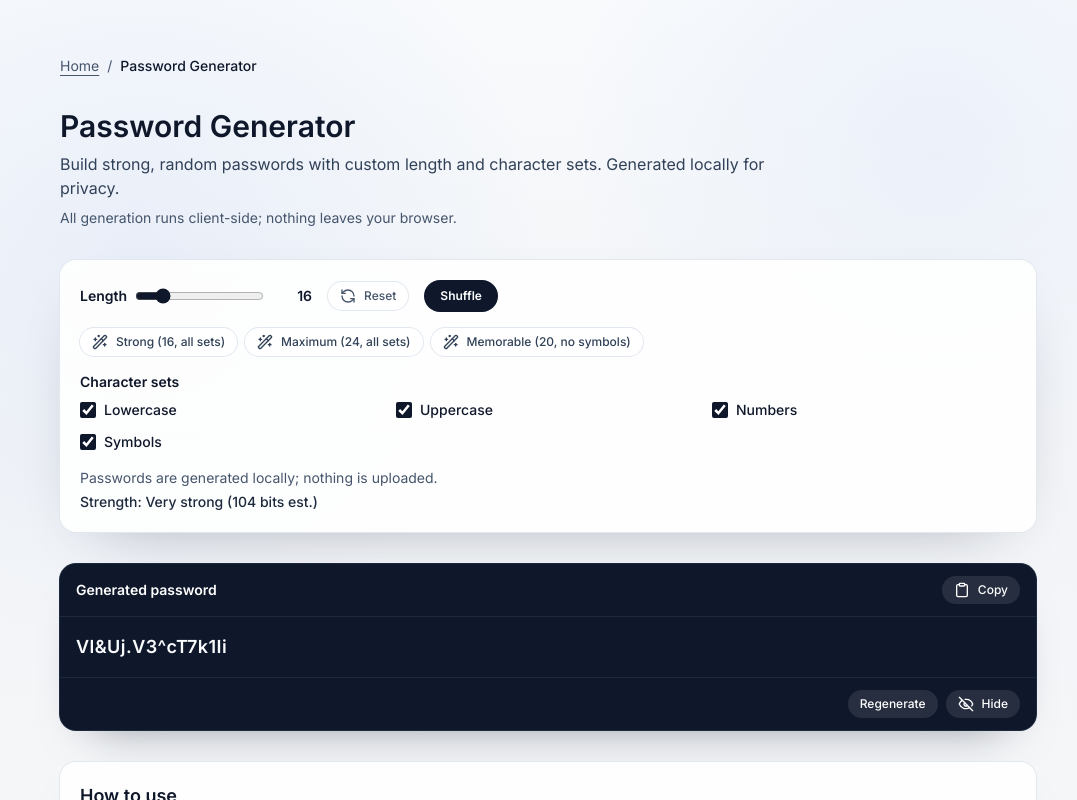
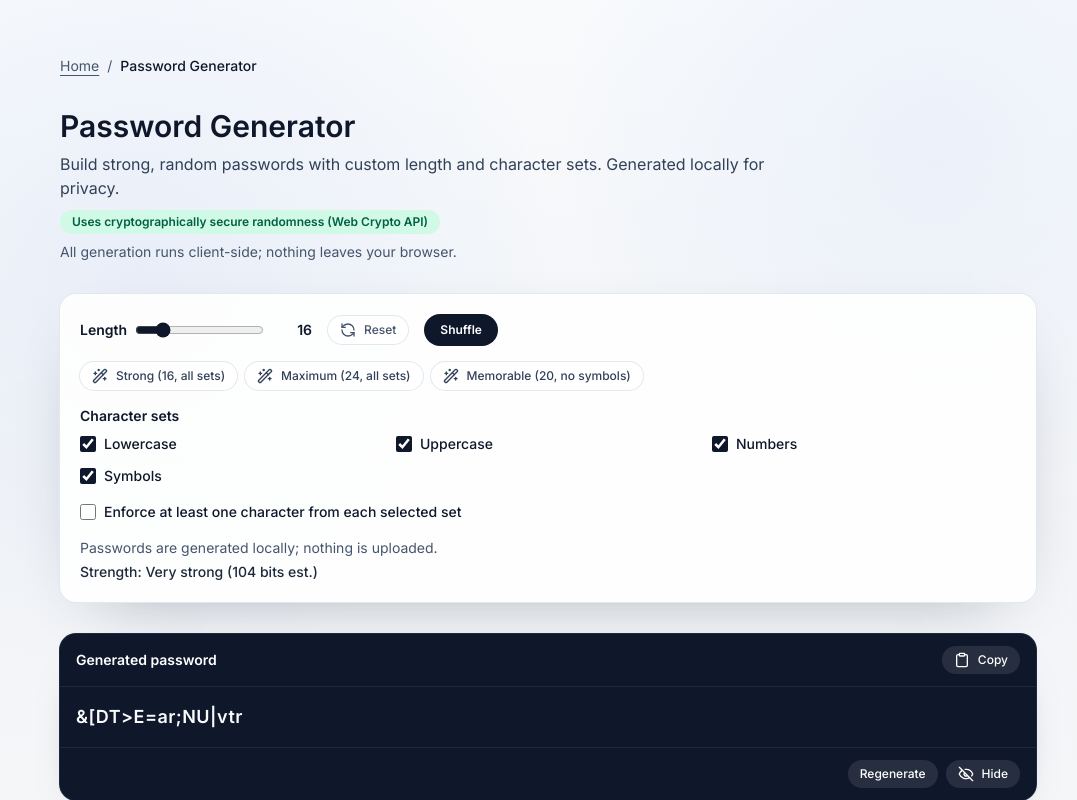
Before and after one commit to ChainPix/custom-website, a Next.js app: page /password-generator in a window 1280 px wide. Shown: the top 800 px of the page, without its empty margins (92-1169 px from the left). Built offline with nearby package versions, Linux system fonts and the light colour scheme; no server answers.

Commit message:
Added Web Crypto–backed randomness, a strict per-set guarantee toggle, and a security badge in the password generator UI

```diff
--- a/app/(tools)/password-generator/PASSWORD_GENERATOR.md
+++ b/app/(tools)/password-generator/PASSWORD_GENERATOR.md
@@ -1,7 +1,8 @@
 # Password Generator – Assessment & Plan
 
 ## Current State (observed)
-- Functionality: Generates a single password with configurable length (6–64) and toggles for lowercase/uppercase/numbers/symbols. Copy and shuffle/reset provided; generation is local.
+- Functionality: Generates a single password with configurable length (6-64) and toggles for lowercase/uppercase/numbers/symbols. Copy and shuffle/reset provided; generation is local.
+- Security update: Uses Web Crypto API randomness and offers an optional strict mode to enforce at least one character from each selected set.
 - UX: No strength meter, no preview variations, no history/regen button with new output on demand (shuffle reuses settings). No visibility toggle to reveal/hide password. No presets (e.g., “max security”, “memorable”). No bulk generation or export.
 - Validation: Length is clamped; no guard when all character sets are disabled (returns empty string silently). No feedback/status for errors or copy success aside from button text change.
 - Accessibility: No `aria-live` for status; output not labeled as a region; checkboxes lack grouped legend; slider has no described help.
--- a/app/(tools)/password-generator/client.tsx
+++ b/app/(tools)/password-generator/client.tsx
@@ -10,6 +10,7 @@ type Settings = {
   uppercase: boolean;
   numbers: boolean;
   symbols: boolean;
+  enforceSets: boolean;
 };
 
 const defaultSettings: Settings = {
@@ -18,24 +19,56 @@ const defaultSettings: Settings = {
   uppercase: true,
   numbers: true,
   symbols: true,
+  enforceSets: false,
 };
 
 const symbols = "!@#$%^&*()-_=+[]{};:,.<>?/|";
 
 type FlagKey = Exclude<keyof Settings, "length">;
 
+const randomBuffer = new Uint32Array(1);
+
+function cryptoRandomInt(max: number) {
+  if (max <= 0) return 0;
+  const limit = Math.floor(0x100000000 / max) * max;
+  let value = 0;
+  do {
+    crypto.getRandomValues(randomBuffer);
+    value = randomBuffer[0] ?? 0;
+  } while (value >= limit);
+  return value % max;
+}
+
 function generatePassword(settings: Settings) {
-  let pool = "";
-  if (settings.lowercase) pool += "abcdefghijklmnopqrstuvwxyz";
-  if (settings.uppercase) pool += "ABCDEFGHIJKLMNOPQRSTUVWXYZ";
-  if (settings.numbers) pool += "0123456789";
-  if (settings.symbols) pool += symbols;
-  if (!pool) return "";
+  const sets: string[] = [];
+  if (settings.lowercase) sets.push("abcdefghijklmnopqrstuvwxyz");
+  if (settings.uppercase) sets.push("ABCDEFGHIJKLMNOPQRSTUVWXYZ");
+  if (settings.numbers) sets.push("0123456789");
+  if (settings.symbols) sets.push(symbols);
+  if (!sets.length) return "";
+  if (settings.enforceSets && settings.length < sets.length) return "";
 
-  const chars = Array.from({ length: settings.length }, () => {
-    const idx = Math.floor(Math.random() * pool.length);
-    return pool[idx] ?? "";
-  });
+  const pool = sets.join("");
+  const chars: string[] = [];
+
+  if (settings.enforceSets) {
+    for (const set of sets) {
+      const idx = cryptoRandomInt(set.length);
+      chars.push(set[idx] ?? "");
+    }
+  }
+
+  const remaining = settings.length - chars.length;
+  for (let i = 0; i < remaining; i += 1) {
+    const idx = cryptoRandomInt(pool.length);
+    chars.push(pool[idx] ?? "");
+  }
+
+  for (let i = chars.length - 1; i > 0; i -= 1) {
+    const j = cryptoRandomInt(i + 1);
+    [chars[i], chars[j]] = [chars[j], chars[i]];
+  }
+
   return chars.join("");
 }
 
@@ -72,19 +105,38 @@ export default function PasswordGeneratorClient() {
 
   useEffect(() => {
     const anySelected = settings.lowercase || settings.uppercase || settings.numbers || settings.symbols;
+    const requiredSets = [settings.lowercase, settings.uppercase, settings.numbers, settings.symbols].filter(Boolean)
+      .length;
+
     if (!anySelected) {
       setError("Select at least one character set.");
       setStatus("Awaiting character set selection");
+    } else if (settings.enforceSets && settings.length < requiredSets) {
+      setError("Increase length to include each selected character set.");
+      setStatus("Length too short for strict mode");
     } else {
       setError("");
       setStatus("Ready");
     }
-  }, [settings.lowercase, settings.uppercase, settings.numbers, settings.symbols]);
+  }, [
+    settings.lowercase,
+    settings.uppercase,
+    settings.numbers,
+    settings.symbols,
+    settings.enforceSets,
+    settings.length,
+  ]);
 
   const toggle = (key: FlagKey) => {
     setSettings((prev) => ({ ...prev, [key]: !prev[key] }));
     setCopied(false);
     setStatus("Updated options");
+  };
+
+  const toggleEnforceSets = () => {
+    setSettings((prev) => ({ ...prev, enforceSets: !prev.enforceSets }));
+    setCopied(false);
+    setStatus("Updated strict mode");
   };
 
   const handleLengthChange = (value: number) => {
@@ -117,12 +169,33 @@ export default function PasswordGeneratorClient() {
 
   const applyPreset = (preset: "strong" | "maximum" | "memorable") => {
     if (preset === "strong") {
-      setSettings({ length: 16, lowercase: true, uppercase: true, numbers: true, symbols: true });
+      setSettings((prev) => ({
+        length: 16,
+        lowercase: true,
+        uppercase: true,
+        numbers: true,
+        symbols: true,
+        enforceSets: prev.enforceSets,
+      }));
     } else if (preset === "maximum") {
-      setSettings({ length: 24, lowercase: true, uppercase: true, numbers: true, symbols: true });
+      setSettings((prev) => ({
+        length: 24,
+        lowercase: true,
+        uppercase: true,
+        numbers: true,
+        symbols: true,
+        enforceSets: prev.enforceSets,
+      }));
     } else {
       // memorable/symbol-light
-      setSettings({ length: 20, lowercase: true, uppercase: true, numbers: true, symbols: false });
+      setSettings((prev) => ({
+        length: 20,
+        lowercase: true,
+        uppercase: true,
+        numbers: true,
+        symbols: false,
+        enforceSets: prev.enforceSets,
+      }));
     }
     setNonce((prev) => prev + 1);
     setCopied(false);
@@ -159,6 +232,9 @@ export default function PasswordGeneratorClient() {
           Build strong, random passwords with custom length and character sets. Generated locally
           for privacy.
         </p>
+        <span className="inline-flex items-center rounded-full bg-emerald-100 px-3 py-1 text-xs font-semibold text-emerald-800">
+          Uses cryptographically secure randomness (Web Crypto API)
+        </span>
         <p className="text-sm text-slate-600">All generation runs client-side; nothing leaves your browser.</p>
       </header>
 
@@ -232,6 +308,15 @@ export default function PasswordGeneratorClient() {
             ))}
           </div>
         </fieldset>
+        <label className="flex items-center gap-2 text-sm text-slate-700">
+          <input
+            type="checkbox"
+            checked={settings.enforceSets}
+            onChange={toggleEnforceSets}
+            className="h-4 w-4 accent-slate-900"
+          />
+          <span className="font-medium text-slate-900">Enforce at least one character from each selected set</span>
+        </label>
         {error && (
           <p className="text-sm font-medium text-amber-600" role="alert">
             {error}
```
